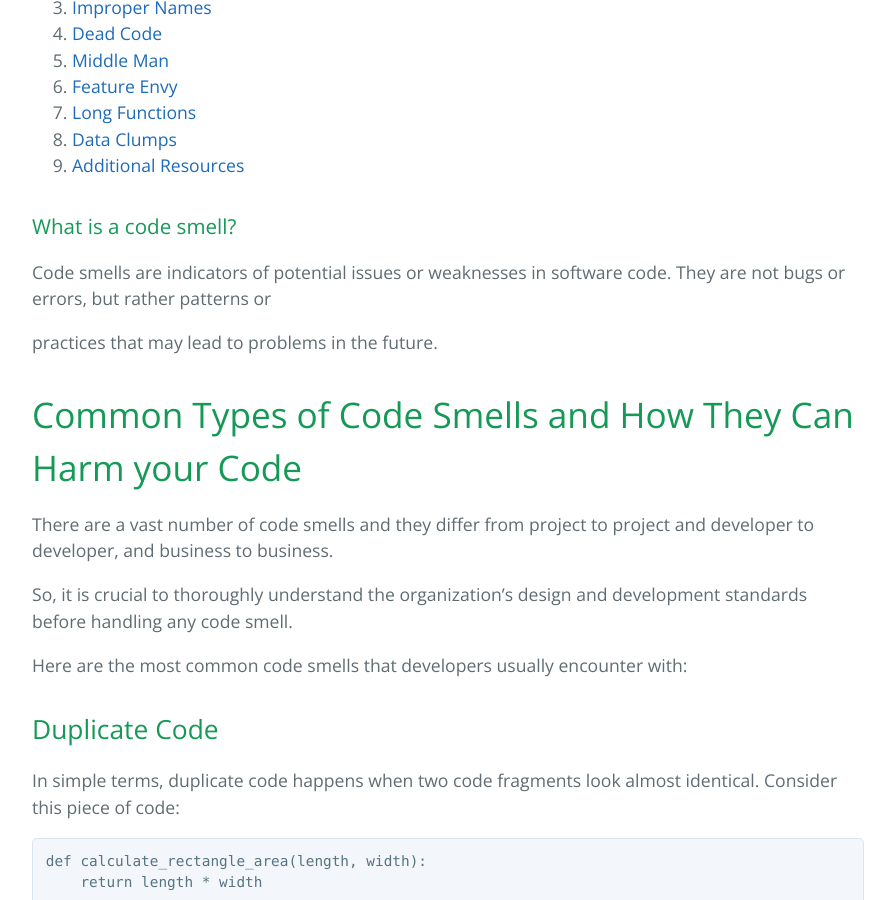
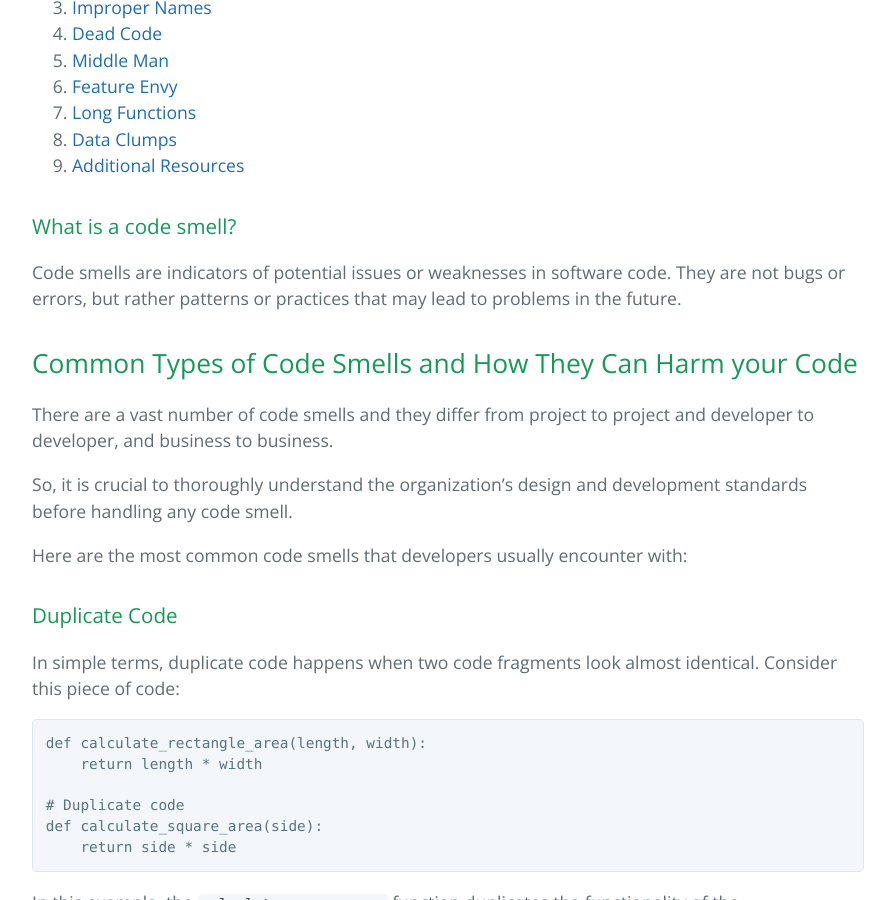
Before and after one commit to learning-software-engineering/learning-software-engineering.github.io, a Jekyll site: the page built from Topics/Development_Process/Code Smells/Code_Smells.md, in a window 1280 px wide and 900 px high, scrolled down 537 px. Shown: the whole window, without its empty margins (192-1087 px from the left). Built offline with Jekyll 4.4.1, drawn with Linux system fonts in a browser that asks for light colours; our own code applies the rules of GitHub Pages for plain Markdown files.

Commit message:
fixing attempt

```diff
--- a/Topics/Development_Process/Code Smells/Code_Smells.md
+++ b/Topics/Development_Process/Code Smells/Code_Smells.md
@@ -13,11 +13,9 @@
 
 ### What is a code smell?
 
-Code smells are indicators of potential issues or weaknesses in software code. They are not bugs or errors, but rather patterns or
+Code smells are indicators of potential issues or weaknesses in software code. They are not bugs or errors, but rather patterns or practices that may lead to problems in the future.
 
-practices that may lead to problems in the future.
-
-# Common Types of Code Smells and How They Can Harm your Code
+## Common Types of Code Smells and How They Can Harm your Code
 
 There are a vast number of code smells and they differ from project to project and developer to developer, and business to business.
 
@@ -25,7 +23,7 @@
 
 Here are the most common code smells that developers usually encounter with:
 
-## Duplicate Code
+### Duplicate Code
 
 In simple terms, duplicate code happens when two code fragments look almost identical. Consider this piece of code:
 
@@ -40,7 +38,7 @@
 
 In this example, the `calculate_square_area` function duplicates the functionality of the `calculate_rectangle_area` function but only for squares. This coding habit makes it harder to debug a program because any changes or bug fixes need to be applied to multiple places. Also, duplicated code makes the codebase harder to read and understand. Developers might need to analyze multiple sections of code that are essentially doing the same thing.
 
-## Improper Names
+### Improper Names
 
 If your variables, classes, and functions lack proper names, this can be an indicator that your code isn’t clean. For example,
 
@@ -52,7 +50,7 @@
 then it would be more problematic for other developers.  Without additional context or comments, it's not immediately clear what the function is supposed to do.
 This can lead to confusion for others who encounter this code later or who need to work with it.
 
-## Dead Code
+### Dead Code
 
 Dead code is code that’s in the application but not in use. Here is an example,
 
@@ -72,7 +70,7 @@
 
 The `subtract` method is never called from any part of the application. It remains in the codebase, occupying space and potentially causing confusion for developers who might assume it serves a purpose.
 
-## Middle Man
+### Middle Man
 
 This code smell refers to a situation where an object or method serves mainly as a pass-through or intermediary, delegating most of its functionality to another object or method without adding significant value or functionality of its own. This can introduce unnecessary complexity and reduce the clarity and efficiency of the codebase.
 
@@ -94,7 +92,7 @@
 
 In this example, the `DataManager` class serves as a middle man that merely delegates the data processing to the `DataProcessor` class. It doesn't add any additional functionality or logic of its own and exists primarily to pass data to another class.
 
-## Feature Envy
+### Feature Envy
 
 This happens when a method accesses the data of another object more than its own data. Consider this piece of code:
 
@@ -128,7 +126,7 @@
 
 The `User` class has a method calculate_total_price that calculates the total price of items in the user's shopping cart. However, instead of directly accessing the user's shopping cart and performing the calculation there, it invokes the `total_price` method of the `ShoppingCart` class. This leads to poor encapsulation and violate the principle of encapsulation, where each class should encapsulate its own behavior and data.
 
-## Long Functions
+### Long Functions
 
 Long functions is a code smell that occurs when a function or method is excessively long, containing a large number of lines of code. Long functions can be difficult to understand, maintain, and test. They often violate the Single Responsibility Principle, which states that a function should only have one reason to change.
 
@@ -154,7 +152,7 @@
 
 In this example, the `process_order` function performs multiple steps, including validation, fetching product information, calculating total price, applying discounts and taxes, generating an invoice, and sending a confirmation email. The function is long and complex, which makes it difficult to understand and maintain.
 
-## Data Clumps
+### Data Clumps
 
 Data clumps occur when multiple pieces of data go together. One easy way to spot a data clump is when one component doesn’t make sense in isolation but makes sense as a group. Here's an example to illustrate the data clumps:
 
```
